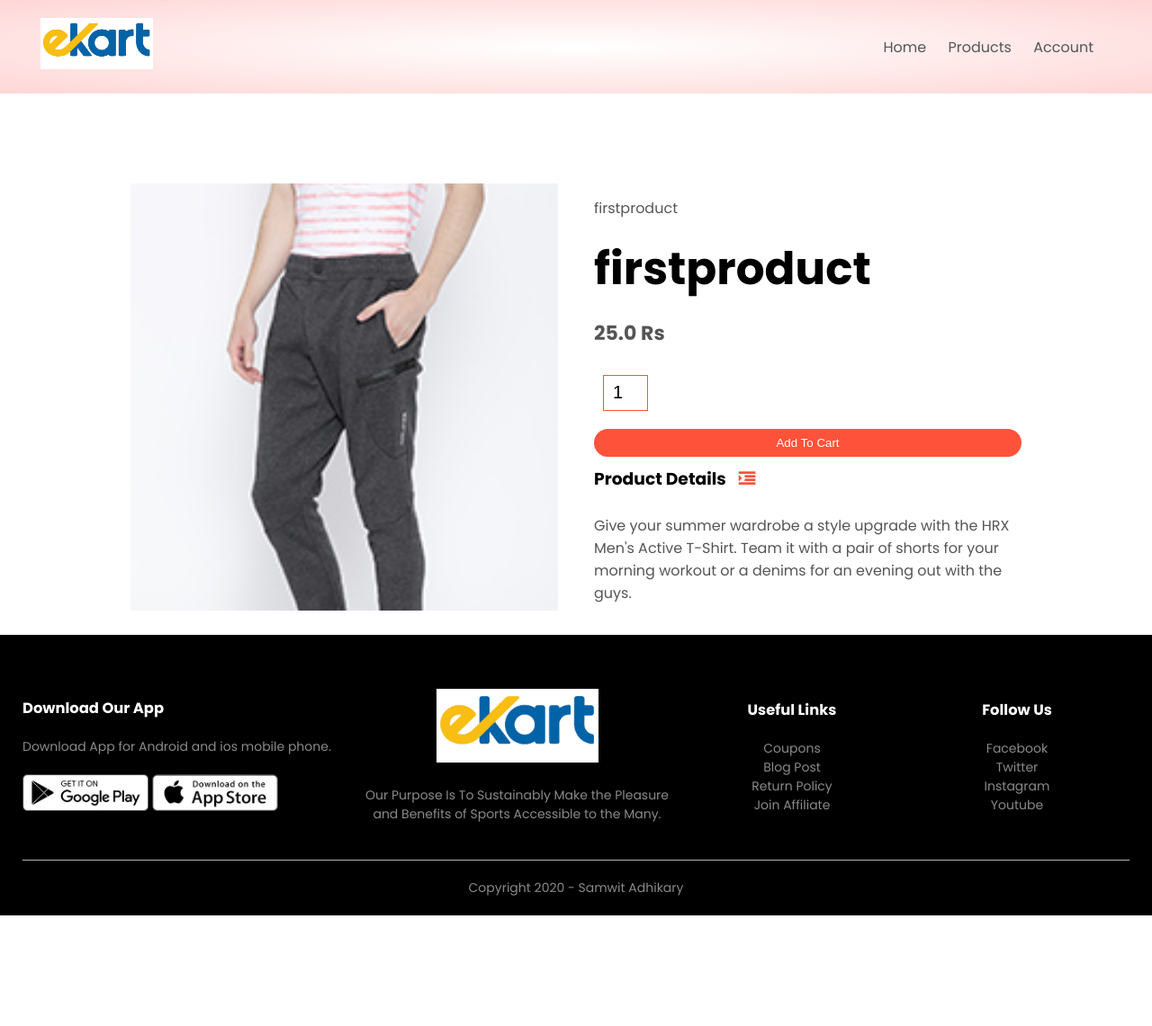
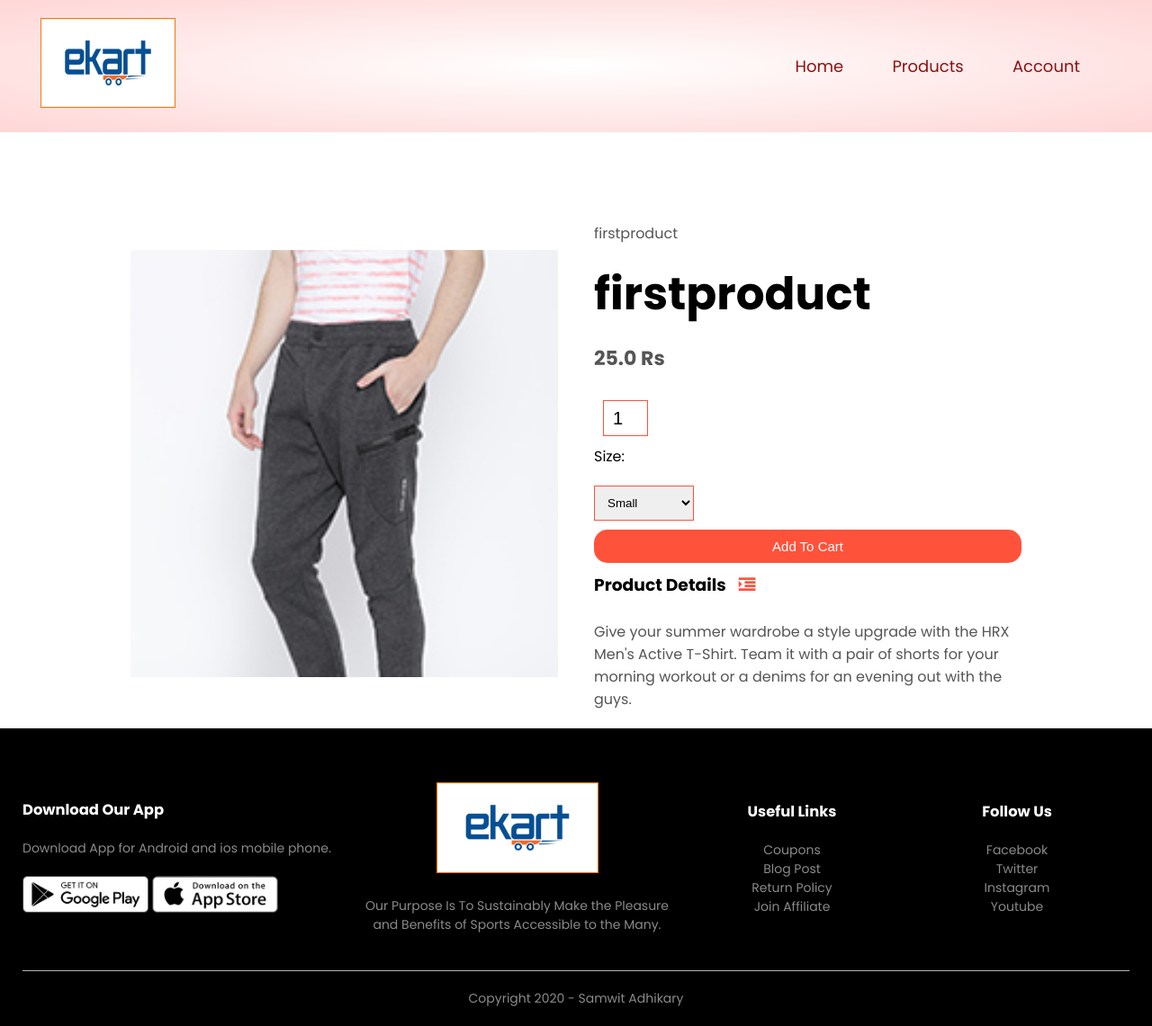
Before and after one commit to vidyulnarayanan/Ekart, a Django app: page /product_detail/1 in a window 1280 px wide. Shown: the whole page at 90% size. Before the commit the page ends 1018 px from the top, so only its background shows below. Run offline with Django 5.2, Linux system fonts and the light colour scheme; data comes from the database, SQL or seed files in the repository; both versions use the stored data as it was after the commit.

Commit message:
Nineth commit

```diff
--- a/orders/views.py
+++ b/orders/views.py
@@ -28,7 +28,6 @@
             customer = user.customer_profile
             total = float(request.POST.get('total'))
             print(f"Total: {total}")
-
             order_obj = Order.objects.get(
                 owner=customer,
                 order_status=Order.CART_STAGE
@@ -66,6 +65,7 @@
         user=request.user
         customer=user.customer_profile
         quantity=int(request.POST.get('quantity'))
+        size = request.POST.get('size')
         product_id=request.POST.get('product_id')
         cart_obj, created=Order.objects.get_or_create(
             owner=customer,
@@ -75,6 +75,7 @@
         ordered_item,created=OrderedItem.objects.get_or_create(
             product=product_obj,
             owner=cart_obj,
+            size=size
         )
         if created:
             ordered_item.quantity=quantity
--- a/products/models.py
+++ b/products/models.py
@@ -5,6 +5,17 @@
     LIVE=1
     DELETE=0
     DELETE_CHOICES=((LIVE,'Live'),(DELETE,'Delete'))
+    SIZE_S = 'S'
+    SIZE_M = 'M'
+    SIZE_L = 'L'
+    SIZE_XL = 'XL'
+    SIZE_CHOICES = [
+        (SIZE_S, 'Small'),
+        (SIZE_M, 'Medium'),
+        (SIZE_L, 'Large'),
+        (SIZE_XL, 'Extra Large'),
+    ]
+    size = models.CharField(max_length=2, choices=SIZE_CHOICES, default=SIZE_M)
     title=models.CharField(max_length=200)
     price=models.FloatField()
     description=models.TextField()
--- a/static/css/style.css
+++ b/static/css/style.css
@@ -8,8 +8,7 @@
     font-family: 'Poppins', sans-serif;
 }
 
-.navbar
-{
+.navbar {
     display: flex;
     align-items: center;
     padding: 20px;
@@ -19,18 +18,34 @@
     flex: 1;
     text-align: right;
 }
-nav ul{
+nav ul {
     display: inline-block;
     list-style-type: none;
+    margin: 0;
+    padding: 0;
 }
-nav ul li{
+
+nav ul li {
     display: inline-block;
     margin-right: 20px;
+    position: relative; /* For positioning the hover effect */
 }
-a{
+
+nav ul li a {
     text-decoration: none;
-    color: #555;
+    color: #8b1212; /* White text color */
+    font-size: 18px; /* Font size for the menu items */
+    padding: 10px 15px; /* Padding for better clickability */
+    transition: color 0.3s ease, background-color 0.3s ease; /* Smooth transition for hover effect */
+
 }
+
+nav ul li a:hover {
+    color: white;
+    background-color: #ff523b;
+    border-radius: 20px; /* Rounded corners for the hover effect */
+}
+
 p{
     color: #555;
 }
@@ -59,18 +74,23 @@
     line-height: 60px;
     margin: 25px 0;
 }
-.btn{
+.btn {
     display: inline-block;
     background: #ff523b;
     color: white;
-    padding: 8px 30px;
-    margin: 30px 0;
-    border-radius: 30px;
-    transition: background 0.5s;
+    padding: 10px 35px;
+    margin: 20px 0;
+    border-radius: 15px;
+    transition: background 0.3s ease, box-shadow 0.3s ease;
+    font-size: 15px;
+    font-weight: 500;
 }
-.btn:hover{
-    background: #563434;
+.btn:hover {
+    background: linear-gradient(90deg, #c43a2f, #a32b24); /* Darker gradient on hover */
+    box-shadow: 0 6px 20px rgba(0, 0, 0, 0.15); /* Slightly increased shadow on hover */
+    transform: translateY(-2px); /* Slight upward movement on hover */
 }
+
 .header{
     background: radial-gradient(#fff,#ffd6d6);
 }
@@ -232,6 +252,7 @@
 ul{
     list-style-type: none;
 }
+
 .app-logo{
     margin-top: 20px;
 }
@@ -388,7 +409,7 @@
 .form-container{
     background: #fff;
     width: 300px;
-    height: 450px;
+    height: 500px;
     position: relative;
     text-align: center;
     padding: 20px 0;
@@ -470,52 +491,57 @@
 
 
 /* Media query for menu */
-@media only screen and (max-width: 800px){
-
-    nav ul{
+@media only screen and (max-width: 800px) {
+    nav ul {
         position: absolute;
         top: 70px;
         left: 0;
-        background: #333;
+        background: #444;
         width: 100%;
         overflow: hidden;
         transition: max-height 0.5s;
     }
-    nav ul li{
+
+    nav ul li {
         display: block;
         margin-right: 50px;
         margin-top: 10px;
         margin-bottom: 10px;
     }
-    nav ul li a{
+
+    nav ul li a {
         color: white;
     }
-    .menu-icon{
+
+    .menu-icon {
         display: block;
         cursor: pointer;
     }
 }
 
-/* Media query for 600 screen size */
-@media only screen and (max-width: 600px){
-
-    .row{
+@media only screen and (max-width: 600px) {
+    .row {
         text-align: center;
     }
-    .col-2, .col-3, .col-4{
+
+    .col-2, .col-3, .col-4 {
         flex-basis: 100%;
     }
-    .single-product .row{
+
+    .single-product .row {
         text-align: left;
     }
-    .single-product .col-2{
+
+    .single-product .col-2 {
         padding: 20px 0;
     }
-    .single-product h1{
+
+    .single-product h1 {
         font-size: 26px;
         line-height: 32px;
     }
-    .cart-info p{
+
+    .cart-info p {
         display: none;
     }
 }
--- a/templates/account.html
+++ b/templates/account.html
@@ -1,6 +1,5 @@
 {% extends 'blank_layout.html' %}
 {% load static %}
-
 {% block banner%}
 {% include 'account_banner.html'%}
 {% endblock banner %}
--- a/templates/cart_container.html
+++ b/templates/cart_container.html
@@ -7,6 +7,7 @@
         <tbody><tr>
             <th>Product</th>
             <th>Quantity</th>
+            <th>Size</th>
             <th>Subtotal</th>
         </tr>
         {% for cart_item in cart.added_items.all %}
@@ -23,6 +24,7 @@
                 </div>
             </td>
             <td><input type="number" disabled value="{{cart_item.quantity}}"></td>
+            <td>{{ cart_item.size }}</td>
             <td>${% multiply cart_item.product.price cart_item.quantity %}</td>
         </tr>
         {% endfor %}
--- a/templates/menu.html
+++ b/templates/menu.html
@@ -1,22 +1,24 @@
 {% load static %}
 <div class="navbar">
     <div class="logo">
-        <a href="index.html"><img src="{%static 'images/logomain.png' %}" alt="logo" width="125px"></a>
+        <a href="{% url 'home' %}"><img src="{% static 'images/logomain.png' %}" alt="logo" width="150px" height="100px"></a>
     </div>
     <nav>
         <ul id="MenuItems">
-            <li><a href="{%url 'home' %}">Home</a></li>
-            <li><a href="{%url 'list_product' %}">Products</a></li>
+            <li><a href="{% url 'home' %}">Home</a></li>
+            <li><a href="{% url 'list_product' %}">Products</a></li>
 
-            {% if not user.is_autherticated %}
-            <li><a href="{%url 'account' %}">Account</a></li>
+            {% if not user.is_authenticated %}
+                <li><a href="{% url 'account' %}">Account</a></li>
             {% endif %}
-            {%if user.is_authenticated %}
-            <li><a href="{%url 'logout' %}">Logout</a></li>
-            <li><a href="{%url 'orders' %}">Orders</a></li>
-        </ul>
-    </nav>
-    <a href="{%url 'cart' %}"><img src="{%static 'images/cart.png' %}" width="30px" height="30px"></a>
-    {%endif%}
-    <img src="{%static 'images/menu.png' %}" class="menu-icon" onclick="menutoggle()">
+            {% if user.is_authenticated %}
+                <li><a href="{% url 'orders' %}">Orders</a></li>
+                <Li><a href="{% url 'cart' %}">Cart<img src="{% static 'images/cart.png' %}" width="30px" height="25px"></a></Li>
+                <li><a href="{% url 'logout' %}">Logout</a></li>
+                <li class ="btn">{{ user.username }}</li>
+            </ul>
+        </nav>
+            {% endif %}
+
+    <img src="{% static 'images/menu.png' %}" class="menu-icon" onclick="menutoggle()">
 </div>
--- a/templates/product_description.html
+++ b/templates/product_description.html
@@ -13,7 +13,13 @@
             <form method="post" action="{% url 'add_to_cart' %}" enctype="multipart/form-data">
                 {% csrf_token %}
             <input type="hidden" value="{{product.id}}" name="product_id"/>
-            <input type="number" name="quantity" value="1">
+            <input type="number" name="quantity" value="1"><br>
+            <label for="size">Size:</label>
+            <select name="size" id="size">
+                {% for size, size_display in product.SIZE_CHOICES %}
+                    <option value="{{ size }}">{{ size_display }}</option>
+                {% endfor %}
+            </select>
             <button type="submit"class="btn">Add To Cart</button>
             </form>
             <h3>Product Details <i class="fa fa-indent"></i></h3>
```
Also changed, not shown: orders/models.py (+13 -0 lines), templates/account_banner.html (+75 -0 lines), db.sqlite3, orders/migrations/0003_ordereditem_size.py (added), products/migrations/0002_product_size.py (added), static/images/logomain.png.
